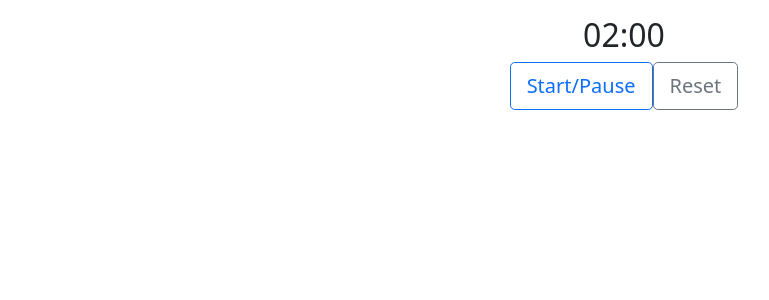
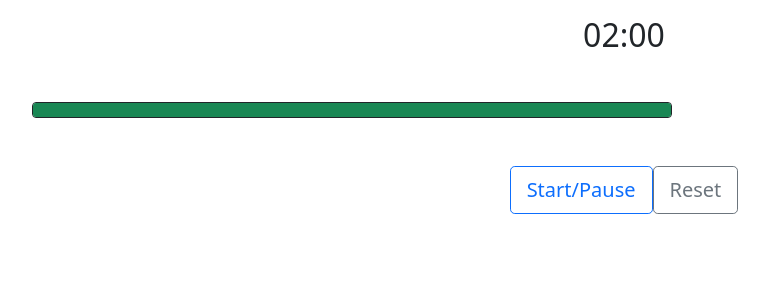
Before and after one commit to Tsotne91/countdown-softlab-react, a React (Create React App) app: page / in a window 1280 px wide. Shown: the top 300 px of the page, without its empty margins (16-785 px from the left). Built offline with nearby package versions, Linux system fonts and the light colour scheme.

Commit message:
Progress Bar is not working.

```diff
--- a/src/App.js
+++ b/src/App.js
@@ -1,10 +1,6 @@
 import React from "react";
 import Counter from "./Counter";
 import 'bootstrap/dist/css/bootstrap.min.css';
-
-// const containerStyle = {
-//     display: "flex"
-// }
 
 export default function App(){
 
--- a/src/Counter.css
+++ /dev/null
@@ -1,13 +0,0 @@
-
-div {
-    margin: 0 auto;
-}
-
-p {
-   position: relative;
-    left: 3rem;
-}
-
-p, button {
-    font-size: 2rem;
-}
--- a/src/Counter.js
+++ b/src/Counter.js
@@ -1,6 +1,6 @@
 import React, {useEffect, useState} from "react";
-import {Button} from "react-bootstrap"
-//import './Counter.css';
+import {Button, ProgressBar} from "react-bootstrap";
+
 
 function Counter (){
         const [seconds, setSeconds] = useState(120);
@@ -39,6 +39,9 @@ function Counter (){
 
         return <div>
                 <h2>{initialValue}</h2>
+            <div>
+            <ProgressBar now={seconds} variant="success" className="w-50 m-5 border border-dark"/>
+            </div>
                 <Button onClick={clickHandler}
                         size="lg"
                         variant="outline-primary">Start/Pause</Button>
```
